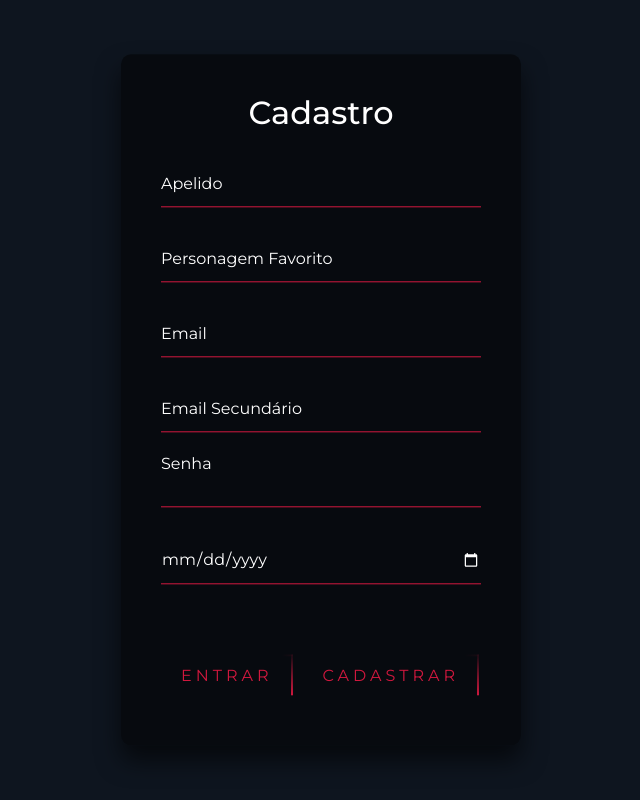
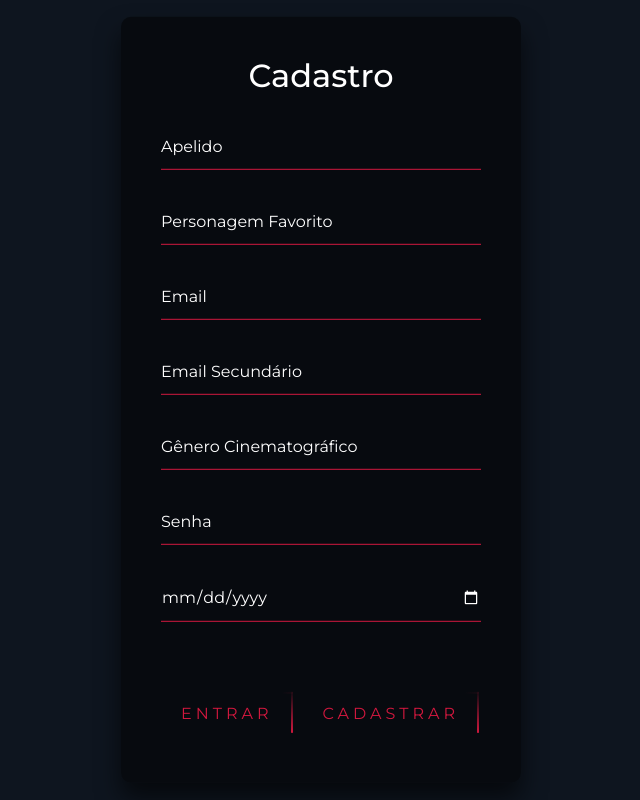
Before and after one commit to cinefyPFC/echeveria-code, a React (Create React App) app: page /cadastro in a window 1280 px wide. Shown: the whole page, without its empty margins (319-959 px from the left). Built offline with nearby package versions, Linux system fonts and the light colour scheme.

Commit message:
campo genero EM CADASTRO

```diff
--- a/src/views/Cadastro/index.jsx
+++ b/src/views/Cadastro/index.jsx
@@ -15,7 +15,8 @@ function Cadastro() {
   const [personagem, setPersonagem] = useState('');
   const [emailSecundario, setEmailSecundario] = useState('');
   const [dtNascimento, setDtnascimento] = useState('');
-  const [avatar, setAvatar] = useState('');
+  const [genero, setGenero] = useState('');
+
 
   const notificarSucessoCadastro = (response) => {
     toast.success(
@@ -101,13 +102,25 @@ function Cadastro() {
 
             <label>Email Secundário</label>
           </div>
+          <div className="user-box">
+            <input
+              type="text"
+              pattern="/^[^\s@]+@[^\s@]+$/"
+              name=""
+              required=""
+              value={genero}
+              onChange={(e) => setGenero(e.target.value)}
+            />
+
+            <label>Gênero Cinematográfico</label>
+          </div>
 
           <div className="user-box">
             <input
               type="password"
               pattern="[^\0]"
               name="password"
-              required="Digite a senha"
+              required=""
               value={senha}
               onChange={(e) => setSenha(e.target.value)}
             />
@@ -121,25 +134,13 @@ function Cadastro() {
               name=""
               placeholder="Data Nascimento"
               date-format="MM DD YYYY"
-              max="2019-12-31"
               maxLength="8"
               required="Digite sua data de nascimento"
               value={dtNascimento}
               onChange={(e) => setDtnascimento(e.target.value)}
             />
           </div>
-          <div className="user-box">
-            <input
-              id="upload"
-              name=""
-              type="file"
-              className="file-input"
-              accept="image/*"
-              value={avatar}
-              onChange={(e) => setAvatar(e.target.value)}
-            //onChange={(e)=> { this.readFile(e) }}
-            />
-          </div>
+
 
           <Link to="/login">
             <span></span>
```
